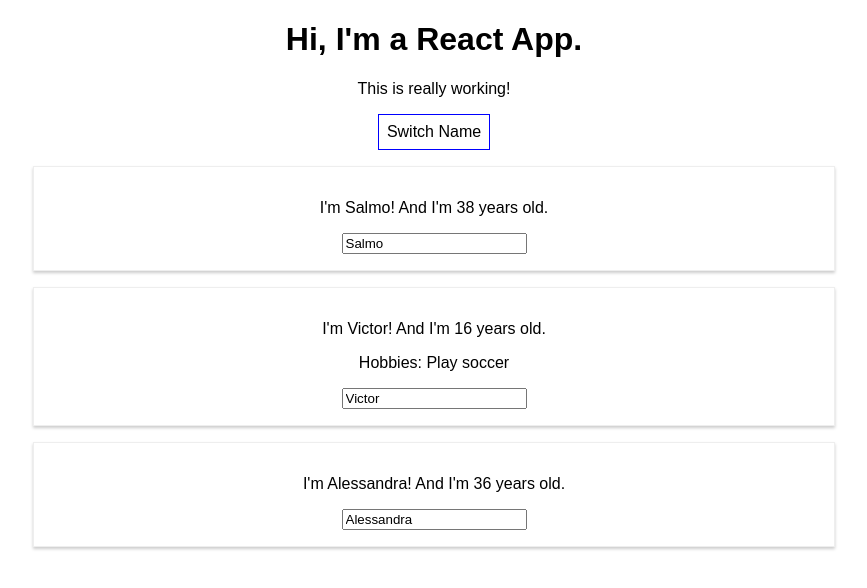
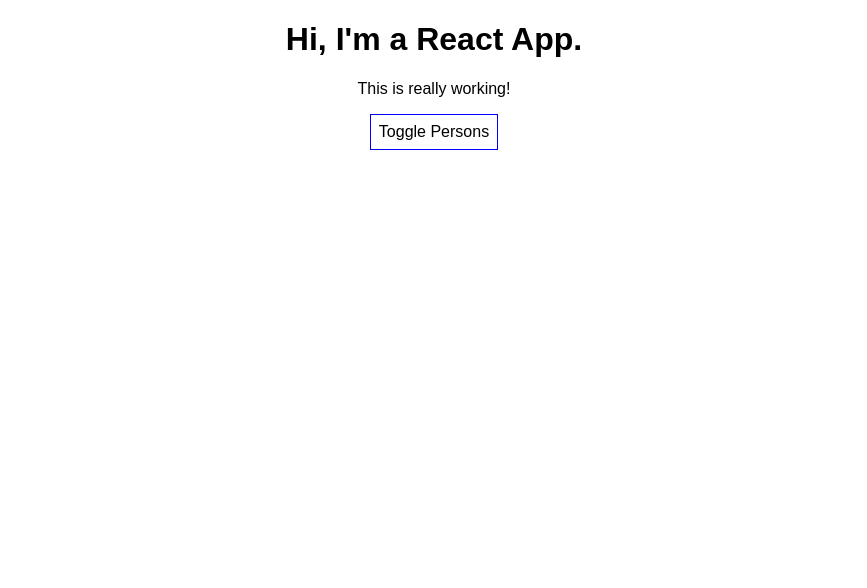
Before and after one commit to salmo-jr/react-tutorial-udemy, a React (Create React App) app: page / in a window 1280 px wide. Shown: the top 588 px of the page, without its empty margins (206-1073 px from the left). Built offline with nearby package versions, Linux system fonts and the light colour scheme.

Commit message:
lesson 53 completed

```diff
--- a/src/App.js
+++ b/src/App.js
@@ -9,6 +9,10 @@ const app = props => {
         {name: 'Victor', age: 16},
         {name: 'Alessandra', age: 36}
       ]
+    });
+
+    const [personsVisibility, setPersonsVisibility] = useState({
+      showPersons: false
     });
 
     const [otherState, setOtherState] = useState('some other value');
@@ -38,6 +42,10 @@ const app = props => {
         });
     }
 
+    const tooglePersonsHandler = () => {
+      setPersonsVisibility({showPersons: !personsVisibility.showPersons});
+    }
+
     const style = {
       backgroundColor: 'white',
       font: 'inherit',
@@ -53,7 +61,10 @@ const app = props => {
         <p>This is really working!</p>
         <button
           style={style}
-          onClick={() => switchNameHandler("Salmo Marques")}>Switch Name</button>
+          onClick={tooglePersonsHandler}>Toggle Persons</button>
+        {
+          personsVisibility.showPersons ?
+          <div>
             <Person
               name={personsState.persons[0].name}
               age={personsState.persons[0].age} />
@@ -65,6 +76,9 @@ const app = props => {
             <Person
               name={personsState.persons[2].name}
               age={personsState.persons[2].age} />
+          </div> : null
+        }
+
       </div>
     );
     //return React.createElement('div',{className:"App"}, 'text');
```
Lines whose indentation alone changed are shown as unchanged.
